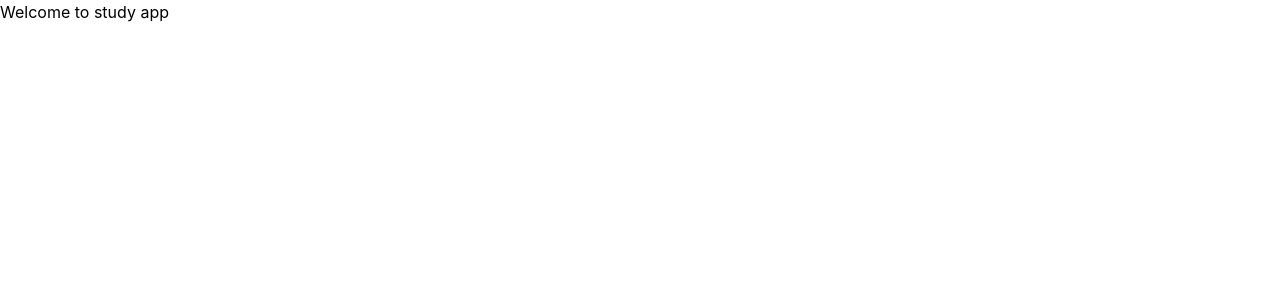
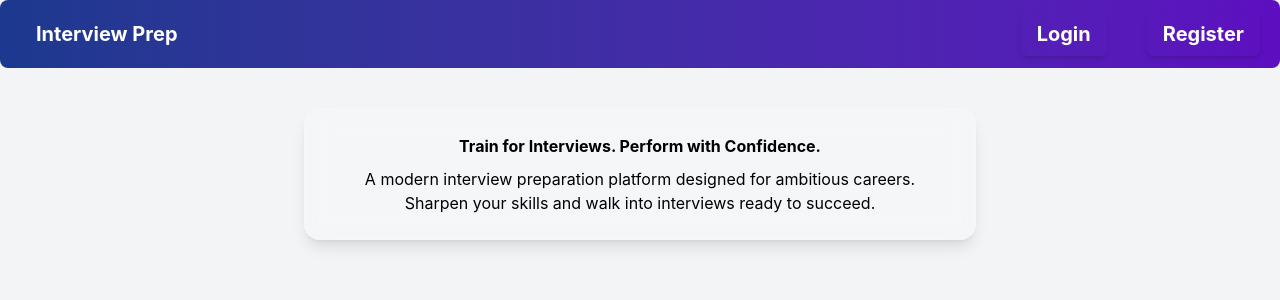
Before and after one commit to kiran-11123/Interview_Strudy_Platform, a React (Vite) app in the folder frontend/: page / in a window 1280 px wide. Shown: the top 300 px of the page. Built offline with nearby package versions, Linux system fonts and the light colour scheme.

Commit message:
Dashboard completed

```diff
--- a/frontend/index.html
+++ b/frontend/index.html
@@ -5,6 +5,8 @@
     <link rel="icon" type="image/svg+xml" href="/favicon.svg" />
     <meta name="viewport" content="width=device-width, initial-scale=1.0" />
     <title>frontend</title>
+    <link href="https://fonts.googleapis.com/css2?family=Roboto:wght@300;400;500;700&display=swap" rel="stylesheet">
+    <link href="https://fonts.googleapis.com/css2?family=Poppins:wght@300;400;500;600;700&display=swap" rel="stylesheet">
   </head>
   <body>
     <div id="root"></div>
--- a/frontend/package.json
+++ b/frontend/package.json
@@ -11,6 +11,7 @@
   },
   "dependencies": {
     "@tailwindcss/vite": "^4.3.0",
+    "lucide-react": "^1.16.0",
     "react": "^19.2.5",
     "react-dom": "^19.2.5",
     "react-router-dom": "^7.15.0",
--- a/frontend/src/components/Dashboard/DashBoard.tsx
+++ b/frontend/src/components/Dashboard/DashBoard.tsx
@@ -1,10 +1,93 @@
+import { useState } from "react"
+import { useNavigate } from "react-router-dom"
+import { Menu, X } from "lucide-react"
 
 
 export default function DashBoard(){
 
+    const navigate= useNavigate()
+
+    function ToRegister(){
+        navigate("/register")
+    }
+
+       function ToLogin(){
+        navigate("/login")
+    }
+
+    const[open , isOpen]  = useState(false)
+
+
+
     return(
-        <div>
-            Welcome to study app
-        </div>
+        <div className="bg-gray-100 h-screen flex flex-col items-center gap-10 justify-start ">
+
+
+
+               <div className="flex  max-w-sm sm:max-w-4xl text-sm sm:text-lg md:text-xl font-bold  lg:max-w-full items-center justify-between bg-gradient-to-r from-blue-900 to-violet-800 text-white w-full rounded-lg px-5 py-3 cursor-pointer">
+                    <div className="px-4 py-2 rounded-md ">
+                         Interview Prep
+                    </div>
+
+                    <div className="hidden sm:flex  items-center justify-between gap-10 font-roboto">
+
+                         <button onClick={ToLogin} className="px-4 py-2 cursor-pointer hover:bg-gradient-to-tr from-white/20 via-white/30 to-transparent  rounded-md  shadow-md">
+                              Login
+                         </button>
+
+                         <button onClick={ToRegister} className="px-4 py-2 cursor-pointer hover:bg-gradient-to-tr from-white/20 via-white/30 to-transparent  rounded-md  shadow-md">
+                              Register
+                         </button>
+
+                    </div>
+
+                    <div className="sm:hidden flex items-center">
+                         <button onClick={() => isOpen(!open)} className="text-white focus:outline-none">
+                              {open ? <X className="h-6 w-6" /> : <Menu className="h-6 w-6" />}
+                         </button>
+                    </div>
+
+
+
+
+               </div>
+
+
+
+
+
+               <div className="flex flex-col items-center font-poppins gap-6 justify-center w-full px-4 cursor-pointer">
+
+                    {open && (
+                         <div className="sm:hidden w-full max-w-xl px-6 mt-2 flex flex-col gap-2 bg-[#0f0c29]  text-white rounded-xl shadow-lg text-center text-sm py-4">
+                              <button onClick={ToLogin} className="px-4 py-2 rounded-lg bg-white/10 hover:bg-white/20 transition font-medium">
+                                   Login
+                              </button>
+                              <button onClick={ToRegister} className="px-4 py-2 rounded-lg bg-purple-600 hover:bg-purple-700 transition font-medium">
+                                   Register
+                              </button>
+                         </div>
+                    )}
+
+                    <div className="flex flex-col text-center bg-white/20 backdrop-blur-md border border-white/20 px-8 py-6 rounded-2xl shadow-lg max-w-lg sm:max-w-xl md:max-w-2xl ">
+
+
+
+
+                         <p className="text-sm sm:text-base leading-relaxed font-bold mb-2">
+                            Train for Interviews. Perform with Confidence.
+                         </p>
+
+                         <p>A modern interview preparation platform designed for ambitious careers.
+Sharpen your skills and walk into interviews ready to succeed.</p>
+                    </div>
+
+
+               </div>
+
+
+
+
+          </div>
     )
 }
--- /dev/null
+++ b/frontend/tailwind.config.js
@@ -0,0 +1,20 @@
+/** @type {import('tailwindcss').Config} */
+export default {
+  content: [
+    "./index.html",
+    "./src/**/*.{js,ts,jsx,tsx}",
+  ],
+  theme: {
+    extend: {
+      colors: {
+        primary: "#6366f1",
+      },
+      fontFamily: {
+        roboto: ["Roboto", "sans-serif"],
+        poppins: ["Poppins", "sans-serif"],
+        inter: ["Inter", "sans-serif"],
+      },
+    },
+  },
+  plugins: [],
+};
```
Also changed, not shown: 1 other file (tests, documents, lock files or other folders).
